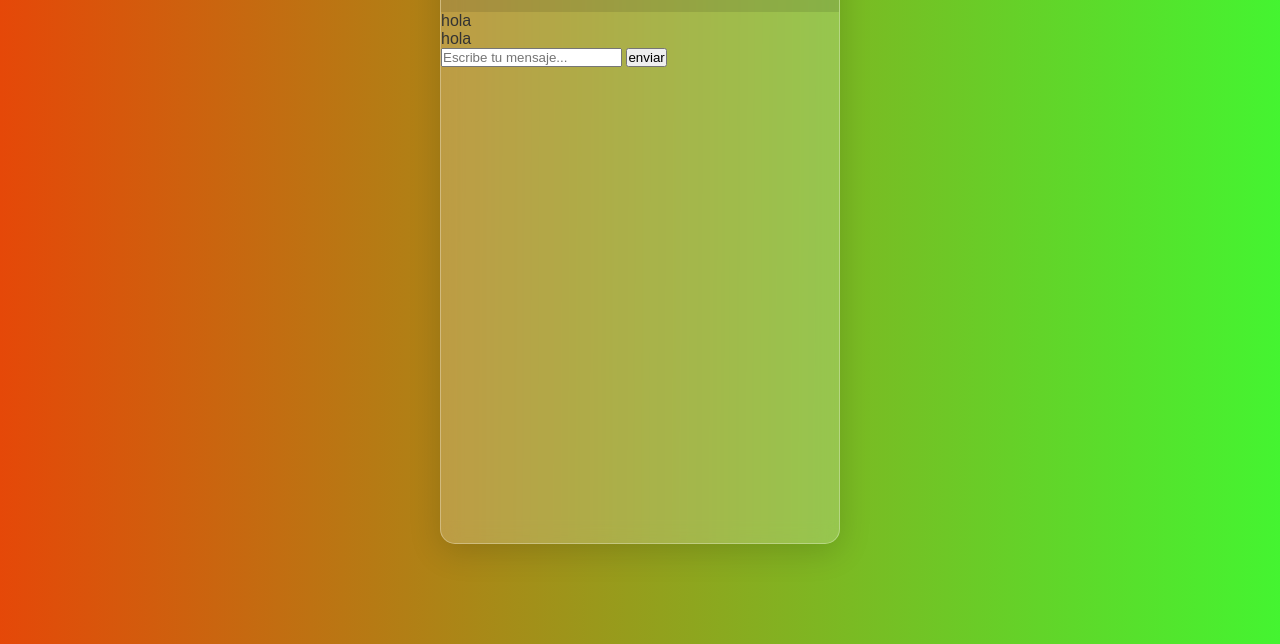
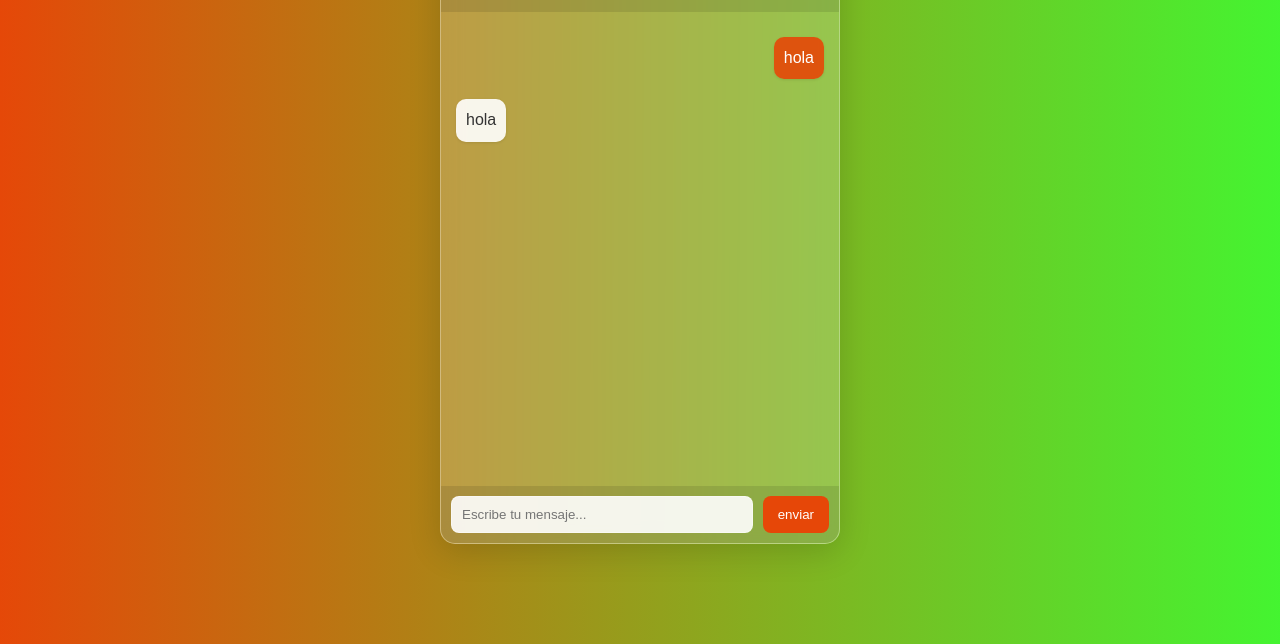
Before and after one commit to EQUIPO7MONTESORI/JUAN-JOSE-GALINDO-NU-EZ-CHATBOT-IA, a plain HTML site: page index.html in a window 1280 px wide. Shown: the part 156-800 px from the top of the page. Drawn offline with Linux system fonts and the light colour scheme; a web font is replaced by a local one.

Commit message:
Fix background-image formatting and add chat styles
Corrected the background-image property formatting and added styles for chat components.

```diff
--- a/styles.css
+++ b/styles.css
@@ -6,9 +6,10 @@
   box-sizing: border-box;
   font-family: "Rubik 80s Fade", sans-serif;
 }
+
 body
 {
-  background-image: linear-gradient(90.2deg, rgb(230, 71, 8)-0.4%, rgba(9, 255, 0, 0.8) 106.1%);
+  background-image: linear-gradient(90.2deg, rgb(230, 71, 8) -0.4%, rgba(9, 255, 0, 0.8) 106.1%);
   color: #333;
   display: flex;
   justify-content: center;
@@ -36,3 +37,70 @@ header{
   text-align: center;
   text-shadow: 0 0 5px rgba(0,0,0,0.5);
 }
+
+/* ====== Lo que faltaba para el chat ====== */
+
+.chat-box {
+  flex: 1;
+  overflow-y: auto;
+  padding: 15px;
+  background: transparent;
+  display: flex;
+  flex-direction: column;
+}
+
+.message {
+  margin: 10px 0;
+  padding: 10px;
+  border-radius: 10px;
+  max-width: 80%;
+  line-height: 1.4;
+  box-shadow: 0 1px 3px rgba(0,0,0,0.1);
+  /* Letra fácil de leer para los mensajes */
+  font-family: Arial, Helvetica, sans-serif;
+  word-wrap: break-word;
+}
+
+.user-message {
+  background: rgba(230, 71, 8, 0.9);
+  color: #fff;
+  margin-left: auto;
+  align-self: flex-end;
+}
+
+.bot-message {
+  background: rgba(255,255,255,0.9);
+  color: #333;
+  align-self: flex-start;
+}
+
+.input-area {
+  display: flex;
+  padding: 10px;
+  background: rgba(0,0,0,0.1);
+}
+
+#user-input {
+  flex: 1;
+  padding: 10px;
+  border: 1px solid rgba(255,255,255,0.4);
+  background: rgba(255,255,255,0.9);
+  outline: none;
+  border-radius: 8px;
+  font-family: Arial, Helvetica, sans-serif;
+}
+
+#send-btn {
+  background: rgb(230, 71, 8);
+  color: #fff;
+  border: none;
+  padding: 10px 15px;
+  margin-left: 10px;
+  border-radius: 8px;
+  cursor: pointer;
+  transition: background 0.3s;
+}
+
+#send-btn:hover {
+  background: rgb(180, 50, 0);
+}
```
